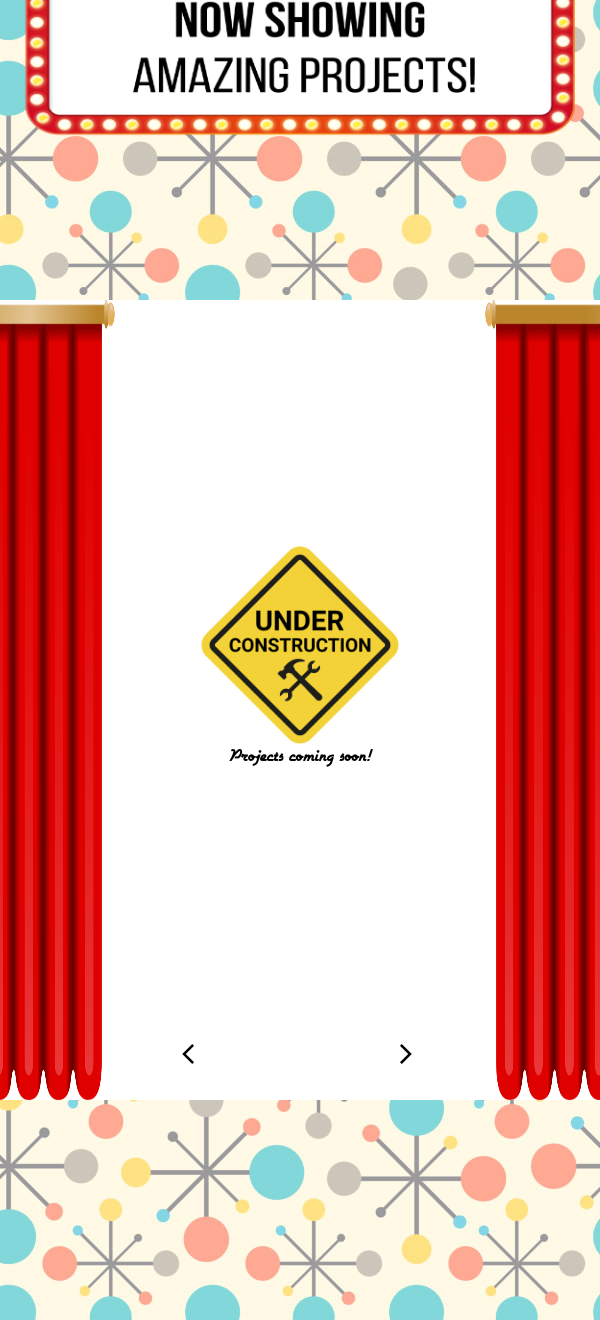
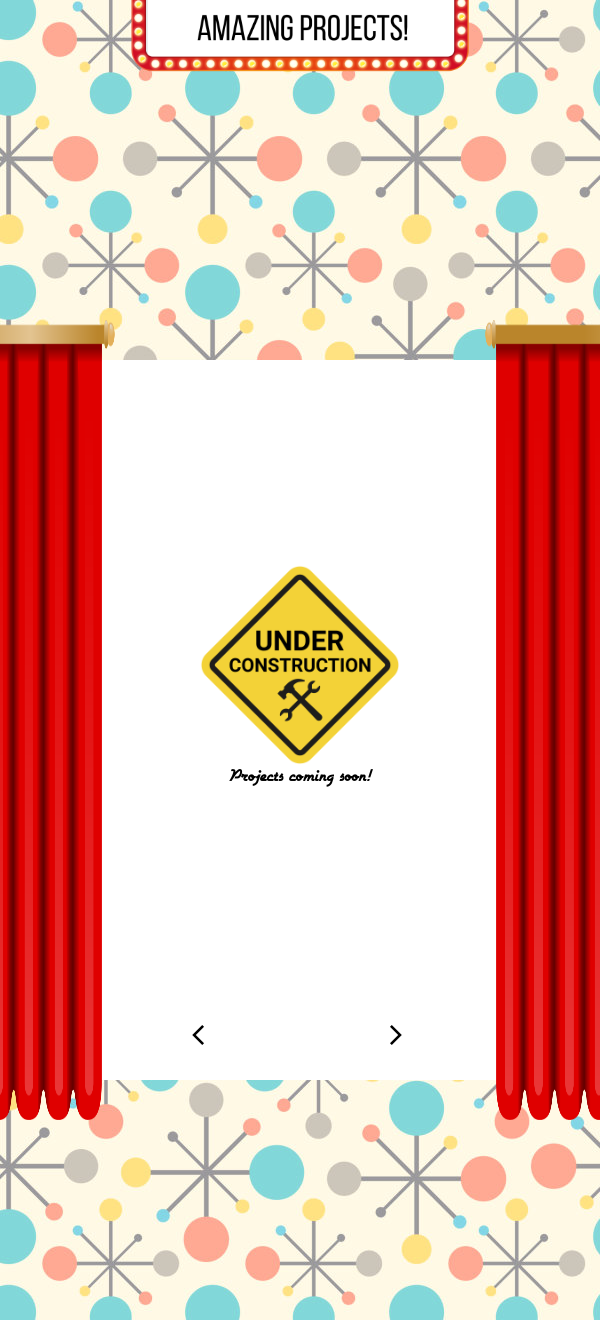
Before and after one commit to JackPadalino/Portfolio-Site, a React (Vite) app: page / in a window 600 px wide. Shown: the part 2300-3620 px from the top of the page. Built offline with nearby package versions, Linux system fonts and the light colour scheme.

Commit message:
updated sizing on containers - graphics now not stretching between desktop and mobile views

```diff
--- a/src/components/Projects/Carousel.css
+++ b/src/components/Projects/Carousel.css
@@ -1,10 +1,12 @@
+/*~~~~~CSS for desktop view~~~~~*/
+@media only screen and (min-width: 900px) {
   .carouselMainContainer {
     display: flex;
     flex-direction: column;
     position: absolute;
     z-index: 1; /* Places the prize behind the panels, which are z-index 2 */
-  width: 100%;
-  height: 100%;
+    width: 90%;
+    height: 90%;
     display: flex;
     justify-content: center;
     align-items: center;
@@ -51,8 +53,88 @@
   .material-symbols-outlined {
     font-size: 1.5rem;
   }
+}
+
+/*~~~~~CSS for mobile landscape view~~~~~*/
+@media only screen and (min-width: 600px) and (max-width: 900px) {
+  .carouselMainContainer {
+    display: flex;
+    flex-direction: column;
+    position: absolute;
+    z-index: 1; /* Places the prize behind the panels, which are z-index 2 */
+    width: 90%;
+    height: 90%;
+    display: flex;
+    justify-content: center;
+    align-items: center;
+  }
+
+  .carouselItemsContainer {
+    display: flex;
+    align-items: center;
+    justify-content: center;
+    flex-direction: column;
+    height: 100%;
+    width: 100%;
+    background-color: #fff;
+  }
+
+  .carousel-item-text {
+    font-size: 30px;
+    font-family: Airstream;
+  }
+
+  .carousel-img {
+    width: 25%;
+    height: 50%;
+  }
+
+  .carouselButtonsContainer {
+    background-color: #fff;
+    display: flex;
+    justify-content: space-evenly;
+    align-items: center;
+    /* position: absolute; */
+    /* top: 80%; */
+    width: 100%;
+    height: 100px;
+  }
+
+  .button-arrow {
+    background: none;
+    border: none;
+    cursor: pointer;
+    margin: 5px;
+  }
+
+  .material-symbols-outlined {
+    font-size: 1.5rem;
+  }
+}
 
 @media only screen and (max-width: 600px) {
+  .carouselMainContainer {
+    display: flex;
+    flex-direction: column;
+    position: absolute;
+    z-index: 1; /* Places the prize behind the panels, which are z-index 2 */
+    width: 90%;
+    height: 90%;
+    display: flex;
+    justify-content: center;
+    align-items: center;
+  }
+
+  .carouselItemsContainer {
+    display: flex;
+    align-items: center;
+    justify-content: center;
+    flex-direction: column;
+    height: 100%;
+    width: 100%;
+    background-color: #fff;
+  }
+
   .carousel-img {
     width: 200px;
     height: 200px;
@@ -60,5 +142,28 @@
 
   .carousel-item-text {
     font-size: 20px;
+    font-family: Airstream;
+  }
+
+  .carouselButtonsContainer {
+    background-color: #fff;
+    display: flex;
+    justify-content: space-evenly;
+    align-items: center;
+    /* position: absolute; */
+    /* top: 80%; */
+    width: 100%;
+    height: 100px;
+  }
+
+  .button-arrow {
+    background: none;
+    border: none;
+    cursor: pointer;
+    margin: 5px;
+  }
+
+  .material-symbols-outlined {
+    font-size: 1.5rem;
   }
 }
--- a/src/components/Projects/Projects.css
+++ b/src/components/Projects/Projects.css
@@ -3,6 +3,7 @@
   #projectsMainContainer {
     display: flex;
     flex-direction: column;
+    gap: 20px;
   }
 
   #projectsSignContainer {
@@ -72,6 +73,7 @@
     height: 100%;
     display: flex;
     align-items: center;
+    justify-content: center;
     overflow: hidden; /* Allows us to slide the panels outside the container without them showing */
   }
 
@@ -100,6 +102,7 @@
   #projectsMainContainer {
     display: flex;
     flex-direction: column;
+    gap: 20px;
   }
 
   #projectsSignContainer {
@@ -117,8 +120,8 @@
   }
 
   #driveInSign {
-    height: 80%;
-    width: 55%;
+    height: 325px;
+    width: 325px;
   }
 
   .driveInStart {
@@ -169,6 +172,7 @@
     height: 100%;
     display: flex;
     align-items: center;
+    justify-content: center;
     overflow: hidden; /* Allows us to slide the panels outside the container without them showing */
   }
 
@@ -208,6 +212,7 @@
   #projectsMainContainer {
     display: flex;
     flex-direction: column;
+    gap: 20px;
   }
 
   #projectsSignContainer {
@@ -225,8 +230,8 @@
   }
 
   #driveInSign {
-    height: 60%;
-    width: 95%;
+    height: 350px;
+    width: 350px;
   }
 
   .driveInStart {
@@ -277,6 +282,7 @@
     height: 100%;
     display: flex;
     align-items: center;
+    justify-content: center;
     overflow: hidden; /* Allows us to slide the panels outside the container without them showing */
   }
 
```
Lines whose indentation alone changed are shown as unchanged.
